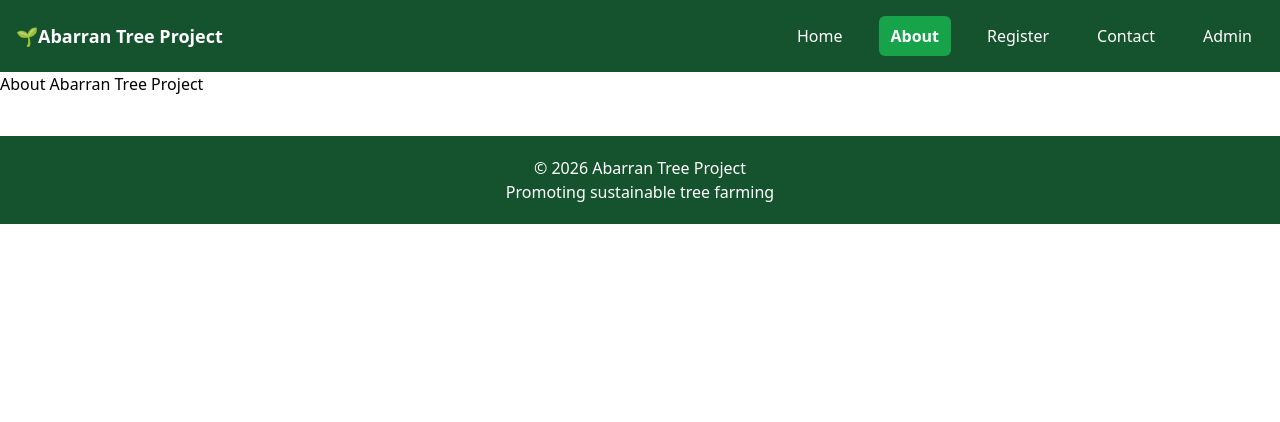
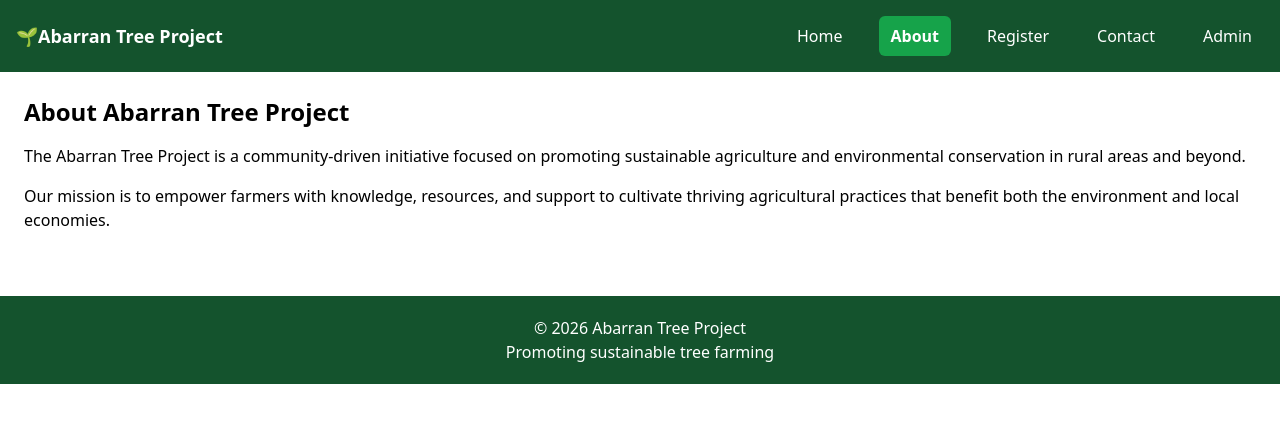
Before and after one commit to githanyo/Abarran-Frontend, a React (Vite) app in the folder abarran-frontend/: page /about in a window 1280 px wide. Shown: the top 422 px of the page. Built offline with nearby package versions, Linux system fonts and the light colour scheme; no server answers.

Commit message:
Finalize frontend for Vercel deployment

```diff
--- a/abarran-frontend/src/pages/About.jsx
+++ b/abarran-frontend/src/pages/About.jsx
@@ -1,6 +1,16 @@
 
 
 function About() {
-  return <h2>About Abarran Tree Project</h2>;
+  return (
+    <div className="p-6">
+      <h2 className="text-2xl font-bold mb-4">About Abarran Tree Project</h2>
+      <p className="mb-4">
+        The Abarran Tree Project is a community-driven initiative focused on promoting sustainable agriculture and environmental conservation in rural areas and beyond.
+      </p>
+      <p>
+        Our mission is to empower farmers with knowledge, resources, and support to cultivate thriving agricultural practices that benefit both the environment and local economies.
+      </p>
+    </div>
+  );
 }
 export default About;
--- a/abarran-frontend/src/pages/Contact.jsx
+++ b/abarran-frontend/src/pages/Contact.jsx
@@ -1,5 +1,16 @@
 
 function Contact() {
-  return <h2>Contact Us</h2>;
+  return (
+  <div className="p-6">
+    <h2 className="text-2xl font-bold mb-4">Reach Out to Us</h2>
+    <p className="mb-4">
+      Have questions or want to learn more about the Abarran Tree Project?
+    </p>
+    <p>
+     Call us at <b className="text-green-900">(+256) 774 095997</b>.
+    </p>
+  </div>
+
+  );
 }
 export default Contact;
--- a/abarran-frontend/src/services/api.js
+++ b/abarran-frontend/src/services/api.js
@@ -1,22 +1,32 @@
-import axios from "axios";
 import api from "./axiosInstance";
 
-const BASE_URL = "http://127.0.0.1:8000/api";
-const getToken = () => localStorage.getItem("access_token");
+/**
+ * PUBLIC ENDPOINT
+ * (no auth required)
+ */
+export const registerFarmer = (data) =>
+  api.post("/farmers/register/", data);
 
-export const registerFarmer = (data) =>
-  axios.post(`${BASE_URL}/farmers/register/`, data);
-
+/**
+ * ADMIN – LIST FARMERS (pagination + search)
+ */
 export const fetchFarmers = (page = 1, search = "") =>
   api.get(`/farmers/list/?page=${page}&search=${search}`);
 
+/**
+ * ADMIN – GET FARMER DETAILS
+ */
 export const fetchFarmerById = (id) =>
-  api.get(`/farmers/${id}/`, {
-    headers: { Authorization: `Bearer ${getToken()}` },
-  });
+  api.get(`/farmers/${id}/`);
+
+/**
+ * ADMIN – UPDATE FARMER
+ */
 export const updateFarmer = (id, data) =>
-  api.put(`/farmers/${id}/`, data, {
-    headers: { Authorization: `Bearer ${getToken()}` },
-  });
+  api.put(`/farmers/${id}/`, data);
+
+/**
+ * ADMIN – DELETE FARMER
+ */
 export const deleteFarmer = (id) =>
   api.delete(`/farmers/${id}/manage/`);
```
